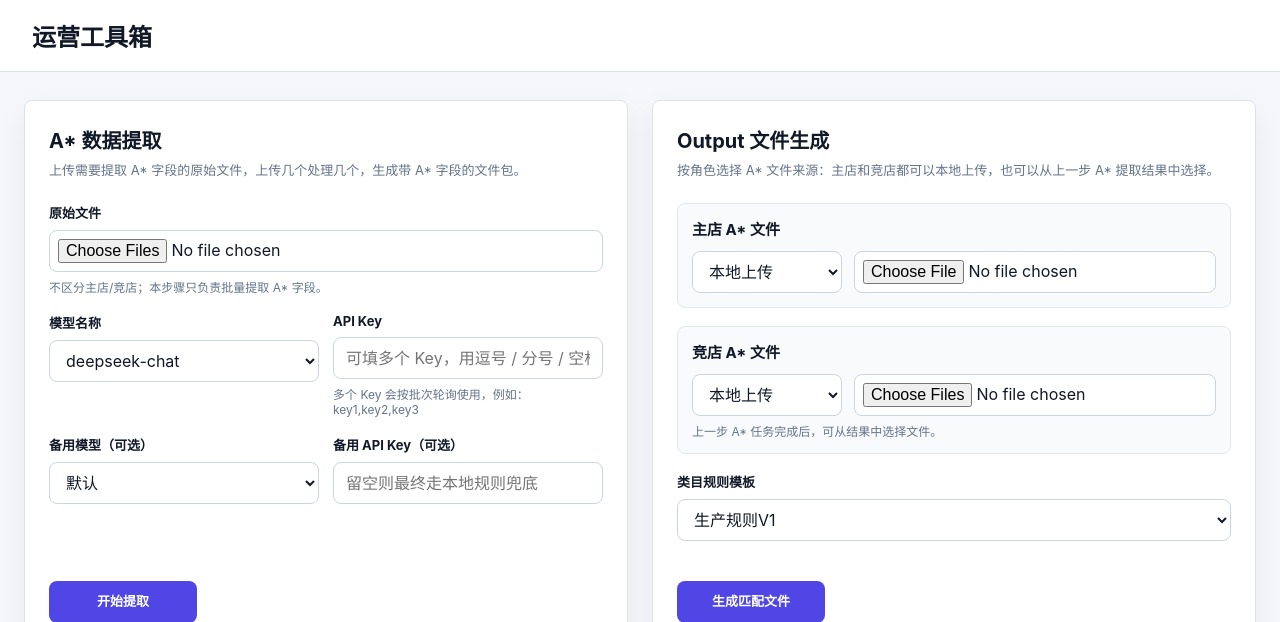
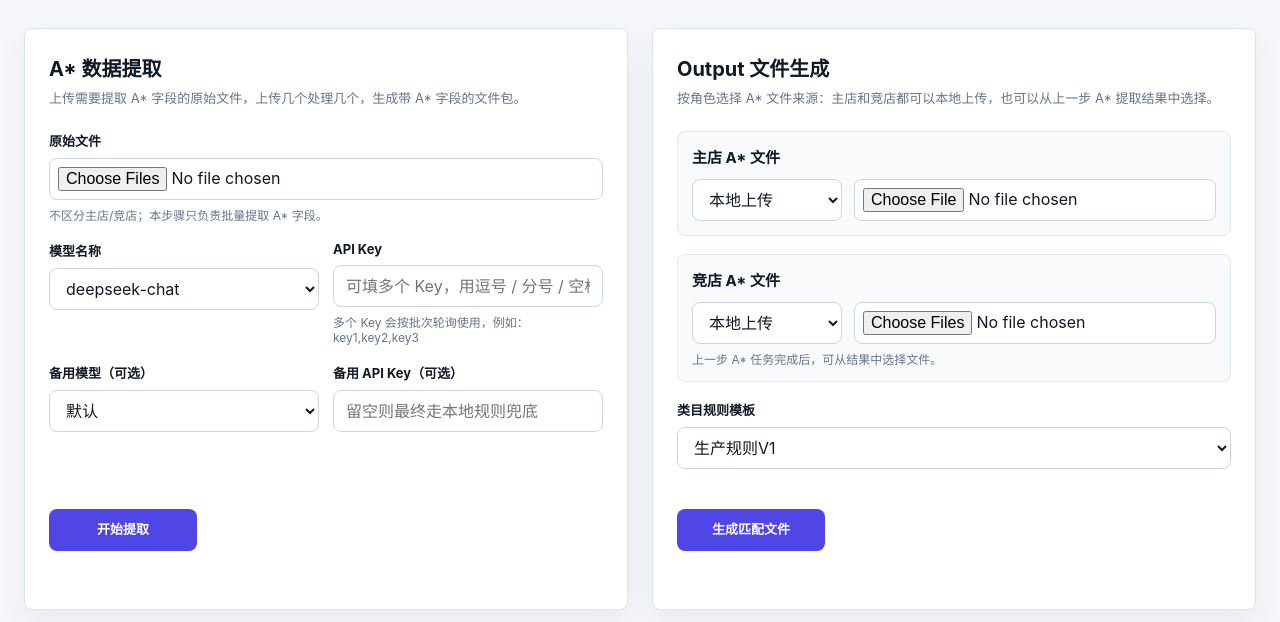
Before and after one commit to xiuxiuing/pro_image, a Flask app: template templates/ops_tools_raw.html in a window 1280 px wide. Shown: the top 622 px of the page. Run offline with Flask 3, Linux system fonts and the light colour scheme; the template is opened without the code that fills it, so the values that code supplies are empty; the visitor is signed in with stand-in values (Sample User, id 1); data comes from the database, SQL or seed files in the repository.

Commit message:
style: 数据模块边间隔下调为 5px，并隐藏子内嵌页面和首页的冗余标题栏

```diff
--- a/templates/market_analysis_raw.html
+++ b/templates/market_analysis_raw.html
@@ -47,9 +47,7 @@
         }
 
         .market-title-link {
-            cursor: pointer;
-            display: inline-block;
-            border-radius: 4px;
+            display: none;
         }
 
         .market-title {
--- a/templates/match_rules.html
+++ b/templates/match_rules.html
@@ -7,7 +7,7 @@
 {% block top_actions %}<a class="create-btn" href="/match-rules/new">新建模板</a>{% endblock %}
 {% block styles %}
         .main {
-            padding: clamp(28px, 3vw, 52px) clamp(24px, 4vw, 56px);
+            padding: 5px;
         }
         .rules-head {
             width: 100%;
@@ -92,7 +92,7 @@
             .rules-grid { grid-template-columns: repeat(2, minmax(0, 1fr)); }
         }
         @media (max-width: 720px) {
-            .main { padding: 20px 16px; }
+            .main { padding: 5px; }
             .rules-head { margin-bottom: 18px; }
             .rules-grid { grid-template-columns: 1fr; }
             .card { padding: 18px; }
--- a/templates/ops_tools_raw.html
+++ b/templates/ops_tools_raw.html
@@ -23,13 +23,7 @@
             background: var(--bg);
         }
         header {
-            height: 72px;
-            display: flex;
-            align-items: center;
-            justify-content: flex-start;
-            padding: 0 32px;
-            background: #fff;
-            border-bottom: 1px solid var(--line);
+            display: none;
         }
         h1 { margin: 0; font-size: 24px; letter-spacing: 0; }
         .brand-link {
--- a/templates/permission_config.html
+++ b/templates/permission_config.html
@@ -5,7 +5,7 @@
 {% block top_title %}配置管理{% endblock %}
 {% block search_placeholder %}搜索权限...{% endblock %}
 {% block styles %}
-        .main { padding: 20px; }
+        .main { padding: 5px; }
         .permission-page {
             display: grid;
             grid-template-columns: minmax(480px, 1.45fr) minmax(350px, 1fr);
--- a/templates/projects.html
+++ b/templates/projects.html
@@ -368,8 +368,7 @@
     </div>
 
     <section class="hero"><h2>{{ session.get('username', 'Guest') }}，你好</h2><p>欢迎探索Pi Pai智能运营平台</p></section>
-    <section class="projects" aria-labelledby="projectTitle">
-        <div class="section-head"><h3 id="projectTitle">项目列表</h3></div>
+    <section class="projects" aria-label="项目列表">
         <div class="project-section">
             <div class="project-carousel-wrap">
                 <div class="project-grid" id="project-list" tabindex="0" aria-label="项目列表"></div>
--- a/templates/role_list.html
+++ b/templates/role_list.html
@@ -7,7 +7,7 @@
 {% block top_actions %}<button class="create-btn" id="openRoleModal" type="button">新增角色</button>{% endblock %}
 {% block styles %}
         .main {
-            padding: 20px;
+            padding: 5px;
             min-height: calc(100vh - var(--topbar-h));
             display: flex;
             flex-direction: column;
@@ -358,7 +358,7 @@
         }
 
         @media (max-width: 900px) {
-            .main { padding: 12px; }
+            .main { padding: 5px; }
             .role-card { border-radius: 8px; }
             .table-foot { align-items: flex-start; flex-direction: column; height: auto; padding: 14px 16px; gap: 12px; }
             .perms-grid { grid-template-columns: 1fr; }
--- a/templates/user_list.html
+++ b/templates/user_list.html
@@ -7,7 +7,7 @@
 {% block top_actions %}<button class="create-btn" id="openUserModal" type="button">新增用户</button>{% endblock %}
 {% block styles %}
         .main {
-            padding: 20px;
+            padding: 5px;
             min-height: calc(100vh - var(--topbar-h));
             display: flex;
             flex-direction: column;
@@ -247,7 +247,7 @@
         .secondary-btn { border: 1px solid #d8deea; color: #536079; background: #fff; }
         .primary-btn { border: 1px solid #0057d9; color: #fff; background: #0057d9; }
         @media (max-width: 900px) {
-            .main { padding: 12px; }
+            .main { padding: 5px; }
             .user-card { border-radius: 8px; }
             .table-foot { align-items: flex-start; flex-direction: column; height: auto; padding: 14px 16px; }
         }
```
